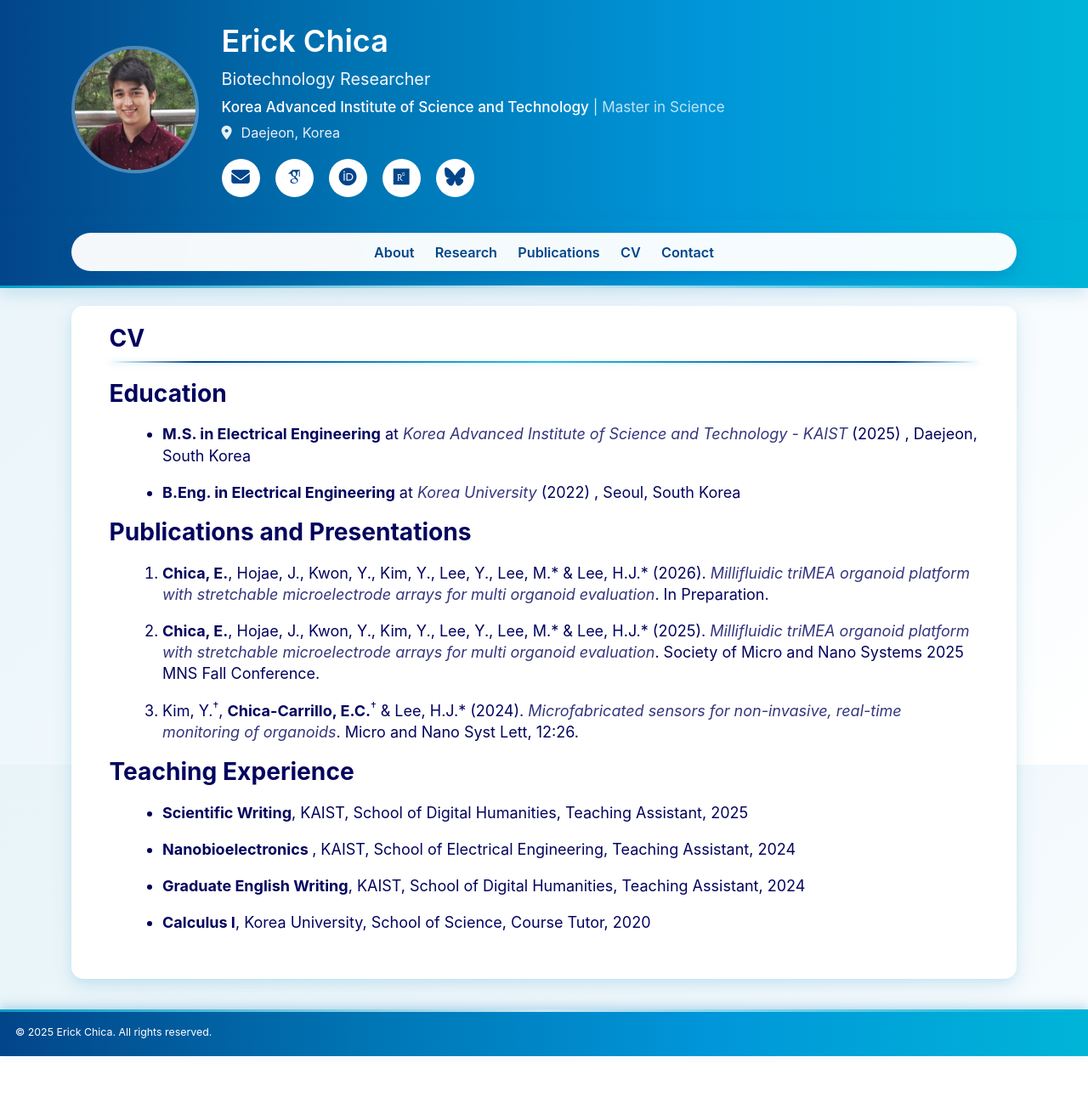
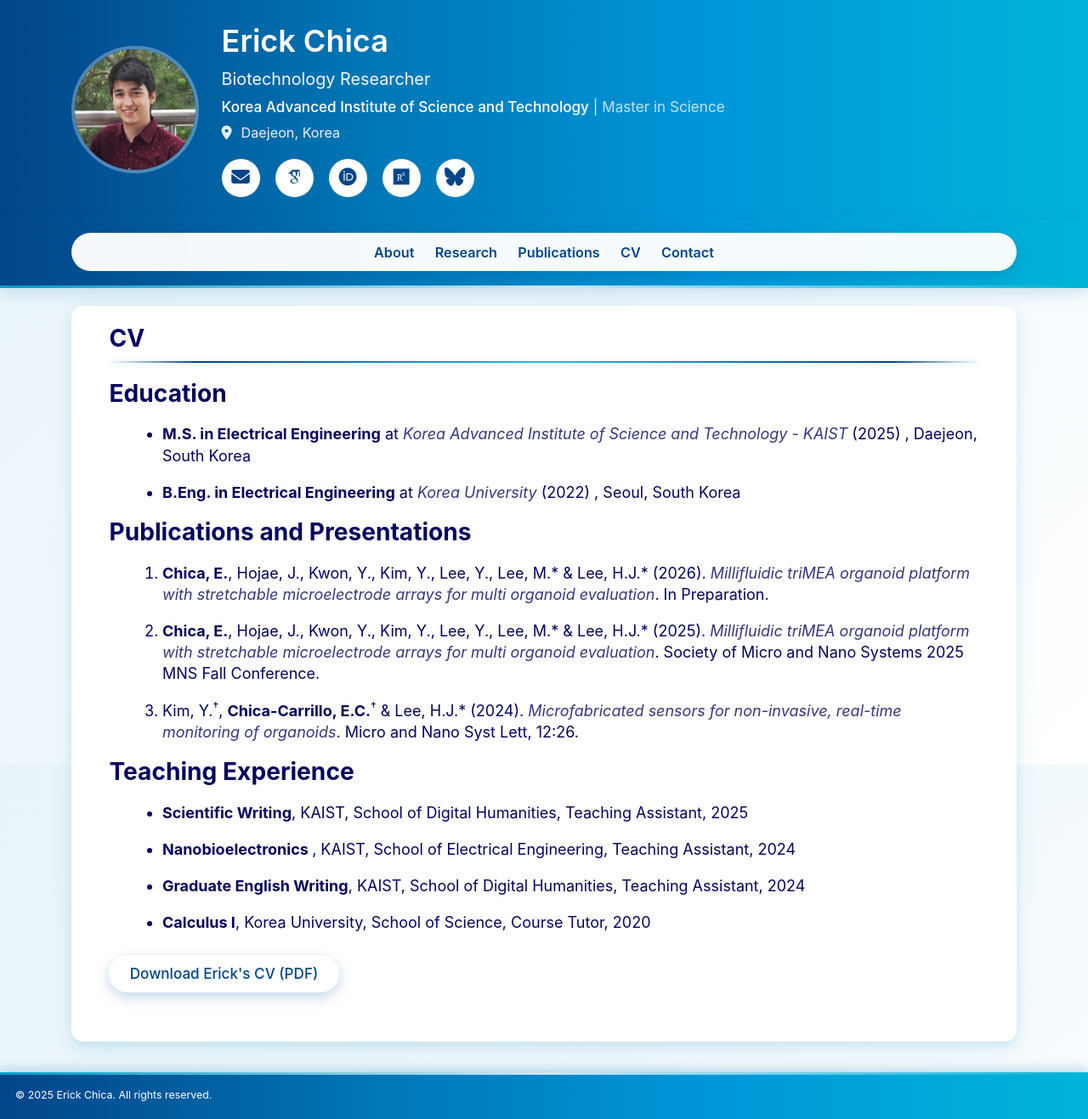
Before and after one commit to Belgodie/belgodie.github.io, a Jekyll site: the page built from _pages/cv.md, in a window 1280 px wide. Shown: the whole page at 85% size. Built offline with Jekyll 4.4.1, drawn with Linux system fonts in a browser that asks for light colours; some web fonts are replaced; a script that is not in the unit is left out; before the commit the page ends 1243 px from its top, so only the background shows below that.

Commit message:
Boton para paginas

```diff
--- /dev/null
+++ b/_includes/page-cta.html
@@ -0,0 +1,9 @@
+{% assign url = include.url | default: page.cta_url %}
+{% assign label = include.label | default: page.cta_label | default: 'Open link' %}
+{% assign external = include.external | default: page.cta_external | default: page.link_external | default: false %}
+
+{% if url or label %}
+  <div class="stacked-publications__cta page-cta">
+    <a class="btn btn--light-outline" href="{% if external %}{{ url }}{% else %}{{ url | relative_url }}{% endif %}"{% if external %} target="_blank" rel="noopener noreferrer"{% endif %}>{{ label }}</a>
+  </div>
+{% endif %}
--- a/_layouts/default.html
+++ b/_layouts/default.html
@@ -47,6 +47,12 @@ layout: compress
 
 {{ content }}
 
+{% if page.cta_url or page.cta_label %}
+  {% if page.layout != 'single' %}
+    {% include page-cta.html %}
+  {% endif %}
+{% endif %}
+
     <div class="page__footer">
       <footer>
         {% include footer/custom.html %}
--- a/_layouts/single.html
+++ b/_layouts/single.html
@@ -73,6 +73,9 @@ hide_masthead: true
         {% endif %}
 
         {% if page.link %}<div><a href="{{ page.link }}" class="btn">{{ site.data.ui-text[site.locale].ext_link_label | default: "Direct Link" }}</a></div>{% endif %}
+        {% if page.cta_url or page.cta_label %}
+          {% include page-cta.html %}
+        {% endif %}
       </section>
 
       <footer class="page__meta">
--- a/_layouts/stacked.html
+++ b/_layouts/stacked.html
@@ -200,7 +200,7 @@ layout: default
                       </ol>
                       {% if section.cta_url or section.cta_label %}
                         <div class="stacked-publications__cta">
-                          <a class="btn btn--light-outline" href="{{ section.cta_url | default: '/publications/' | relative_url }}">
+                          <a class="btn btn--light-outline" href="{{ section.cta_url | default: '/publications/' | relative_url }}"{% if section.link_external %} target="_blank" rel="noopener noreferrer"{% endif %}>
                             {{ section.cta_label | default: 'See all publications' }}
                           </a>
                         </div>
--- a/_pages/cv.md
+++ b/_pages/cv.md
@@ -5,6 +5,9 @@ permalink: /cv/
 author_profile: true
 redirect_from:
   - /resume
+cta_url: "/files/CV.pdf"
+cta_label: "Download Erick's CV (PDF)"
+cta_external: true
 ---
 
 {% include base_path %}
```
